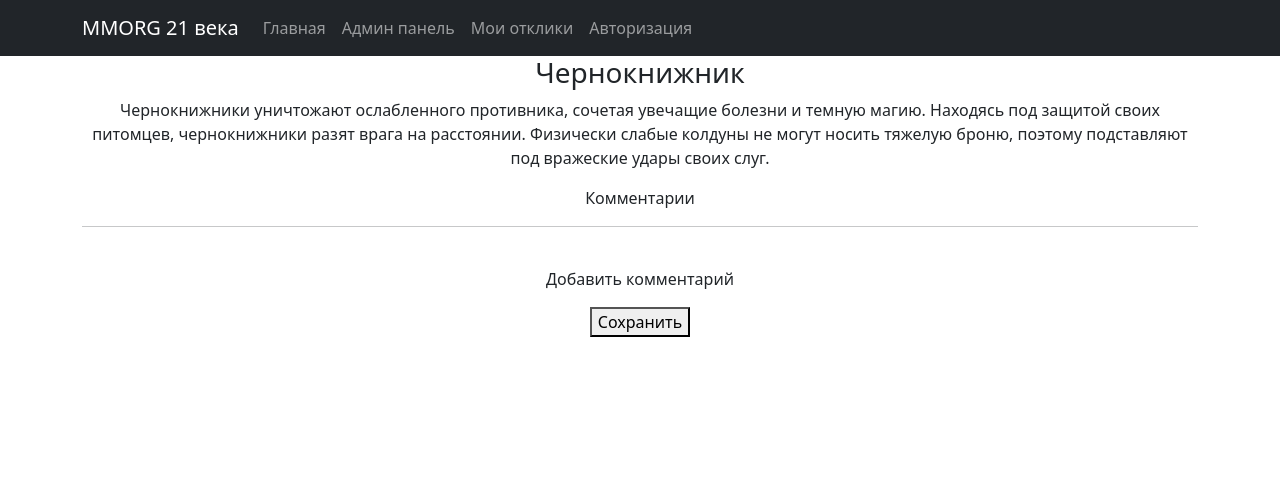
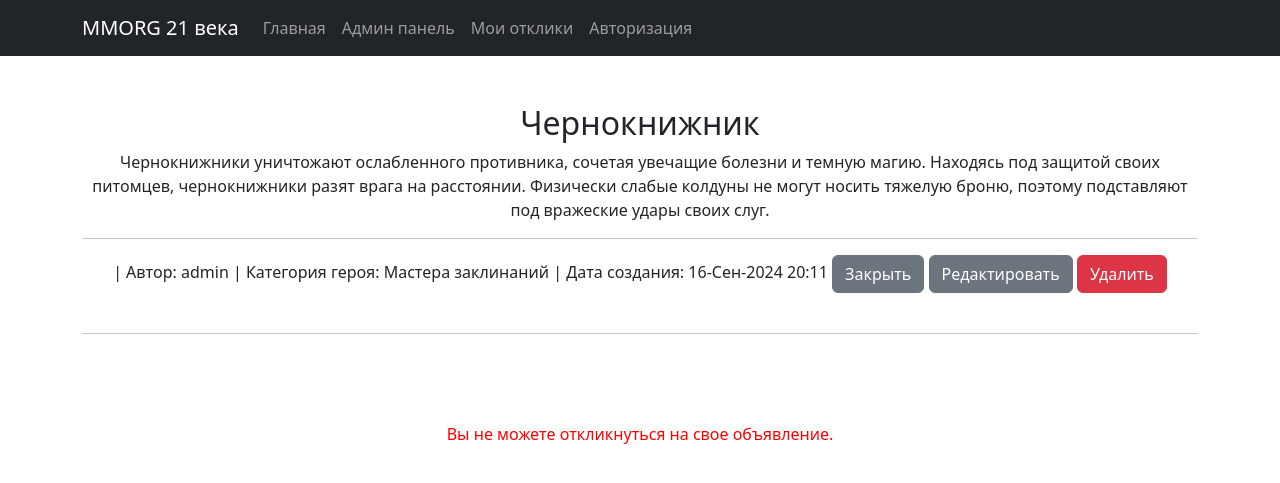
Before and after one commit to leroyspb/BoardMessageProject, a Django app: page /1 in a window 1280 px wide. Shown: the top 483 px of the page. Run offline with Django 5.2, Linux system fonts and the light colour scheme; a user stored in the database is signed in; data comes from the database, SQL or seed files in the repository; both versions use the stored data as it was after the commit; some libraries are stand-ins or nearby versions.

Commit message:
17.09 Respond error

```diff
--- a/mes_board/board/filters.py
+++ b/mes_board/board/filters.py
@@ -17,7 +17,7 @@ class MessageFilter(django_filters.FilterSet):
     )
 
     created_at_after = django_filters.DateTimeFilter(
-        field_name='created_at',
+        field_name='date_create',
         lookup_expr='gt',
         label='Дата',
         widget=forms.DateTimeInput(
--- a/mes_board/board/forms.py
+++ b/mes_board/board/forms.py
@@ -50,6 +50,7 @@ class CreateForm(forms.ModelForm):
             'title',
             'content',
             'author',
+            'message_media',
 
         ]
 
--- a/mes_board/board/models.py
+++ b/mes_board/board/models.py
@@ -20,7 +20,7 @@ class Message(models.Model):
         super().__init__(*args, **kwargs)
 
     def __str__(self):
-        return f'{self.title}: {self.content[:50]}'
+        return self.title
 
     tanks = 'TN'
     hills = 'HL'
@@ -48,6 +48,10 @@ class Message(models.Model):
                                 max_length=2,
                                 choices=CATEGORIES, default=tanks)
 
+    def get_absolute_url(self):
+        """Получение абсолютного URL-адреса конкретной страницы сведений о герое."""
+        return reverse('message_detail', args=[str(self.pk)])
+
 
 class UserResponse(models.Model):
     author = models.ForeignKey(User, on_delete=models.CASCADE)
--- a/mes_board/board/views.py
+++ b/mes_board/board/views.py
@@ -36,7 +36,7 @@ class MessageList(ListView):
 
 class IndexView(ListView):
     model = Message
-    template_name = 'default.html'
+    template_name = 'index.html'
     context_object_name = 'messages'
 
 
--- a/mes_board/templates/message.html
+++ b/mes_board/templates/message.html
@@ -2,21 +2,36 @@
 
 
 {% block title %}
-messages
+message.title
 {% endblock title %}
 
 {% block content %}
-        <h3>{{ message.title }}</h3>
-        <p>{{ message.content }}</p>
-<p>Комментарии</p>
+    <br><br>
+        <h2>{{ message.title }}</h2>
+        <span>{{ message.content }}<br></span>
+<hr>
+    <span>| Автор: {{ message.author }}</span>
+    <span>| Категория героя: {{ message.get_category_display }}</span>
+    <span>| Дата создания: {{ message.date_create|date:'d-M-Y H:i' }}</span>
 
+    <a class="btn btn-secondary" href="{% url 'index' %}" role="button">Закрыть</a>
+    <a class="btn btn-secondary" href="{% url 'message_edit' message.id %}" role="button">Редактировать</a>
+    <a class="btn btn-danger" href="{% url 'message_delete' message.id %}" role="button">Удалить</a>
+    <br><br>
 <hr>
 <br>
-<p> Добавить комментарий</p>
-<form action="" method="post">
-    {% csrf_token %}
-    {{ form.as_p }}
-    <button type="submit">Сохранить</button>
-</form>
+
+    {% if user.is_authenticated %}
+    <br><br>
+        {% if respond == "Откликнулся" %}
+            <span style="color:red">Вы откликнулись на это объявление.</span><br>
+            <a href="{% url 'responses' %}">Посмотреть свои отклики</a>
+        {% elif respond == "Мое_объявление" %}
+            <span style="color:red">Вы не можете откликнуться на свое объявление.</span><br>
+        {% else %}
+            <a class="btn btn-secondary" href="{% url 'respond' message.id %}" role="button">Откликнуться</a>
+        {% endif %}
+    {% endif %}
+    <br><br>
 
 {% endblock content %}
--- a/mes_board/templates/message_create.html
+++ b/mes_board/templates/message_create.html
@@ -1,7 +1,7 @@
 {% extends 'flatpages/default.html' %}
 
 {% block content %}
-<h1>Создать объявление</h1>
+<h1>Создать Героя</h1>
 <hr>
   <form method="post">
     {% csrf_token %}
--- a/mes_board/templates/responses.html
+++ b/mes_board/templates/responses.html
@@ -5,7 +5,7 @@
 <table>
     <thead>
         <tr>
-            <th>Объявление</th>
+            <th>Герой</th>
             <th>Сообщение</th>
             <th>Статус</th>
             <th>Действия</th>
```
Also changed, not shown: mes_board/templates/message_edit.html (+5 -4 lines), mes_board/db.sqlite3.
